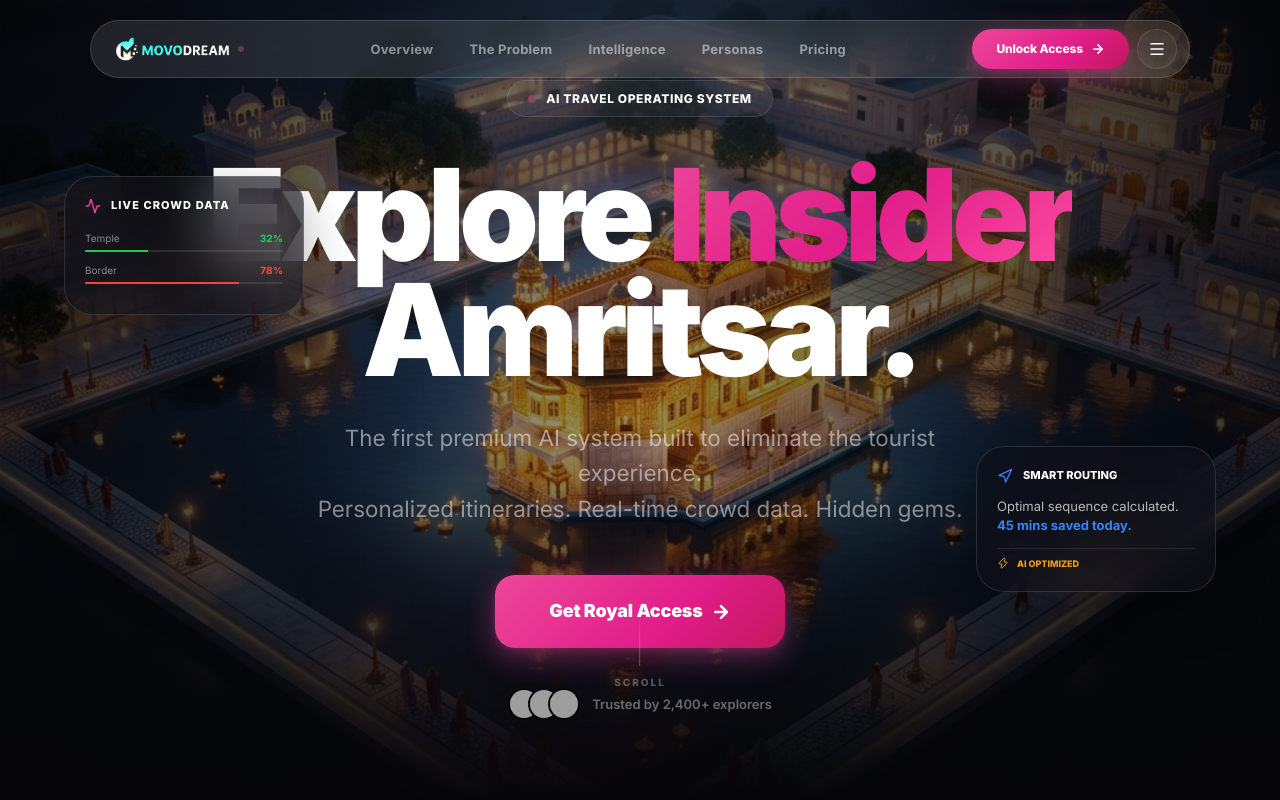
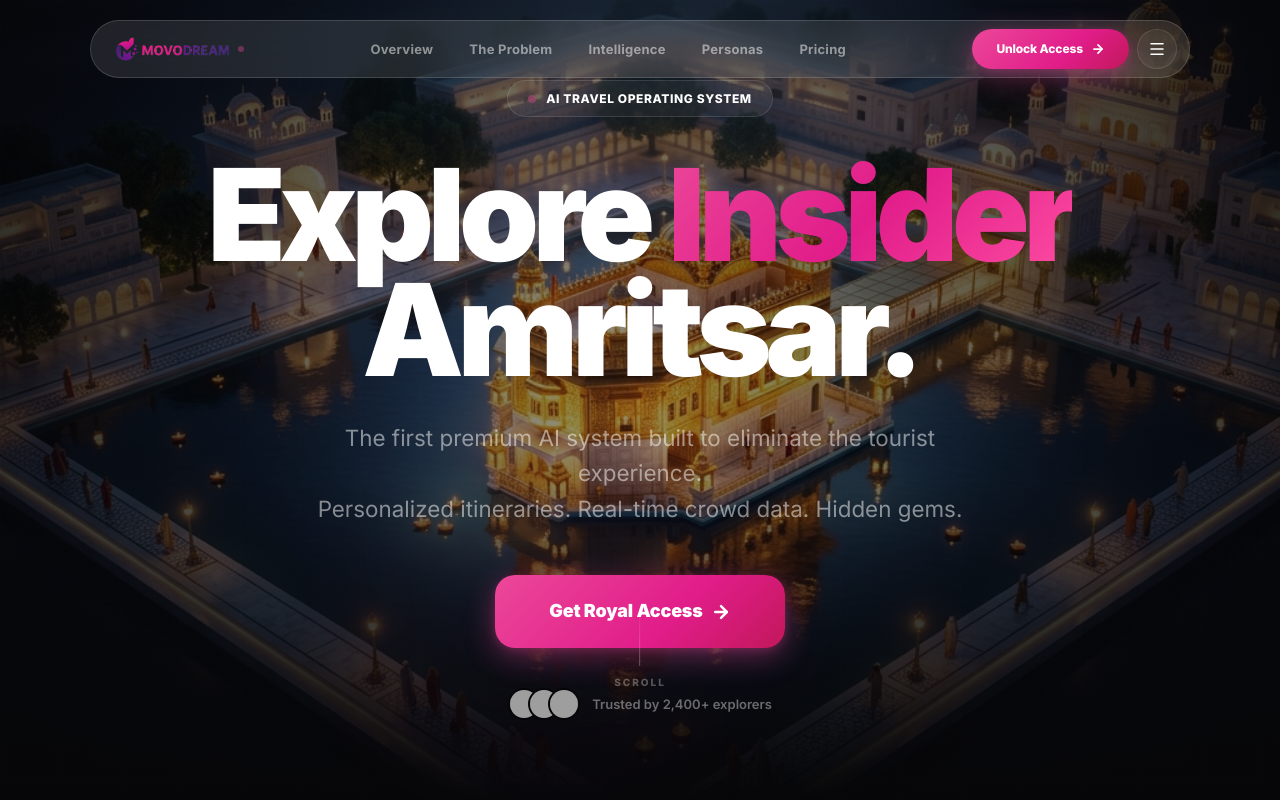
Before and after one commit to infabioinc/movodream-999-itinerary, a Next.js app: page / in a window 1280 px wide. Shown: the top 800 px of the page. Built offline with nearby package versions, Linux system fonts and the light colour scheme; grey boxes are pictures that could not be loaded.

Commit message:
Updated project

```diff
--- a/components/Footer.tsx
+++ b/components/Footer.tsx
@@ -28,7 +28,7 @@ export default function Footer() {
                   <img
                      src="/logo.webp"
                      alt="Royal Amritsar"
-              style={{ height: "32px", marginBottom: "24px", filter: "invert(1)" }}
+                     style={{ height: "32px", marginBottom: "24px" }}
                   />
                   <p style={{ fontSize: "15px", color: "rgba(255,255,255,0.4)", lineHeight: 1.8 }}>
                      The definitive intelligence layer for Amritsar travelers. Built by locals,
@@ -58,6 +58,43 @@ export default function Footer() {
                   >
                      Get Royal Access <ArrowRight size={16} strokeWidth={3} />
                   </motion.a>
+               </div>
+            </div>
+
+            {/* POWERED BY */}
+            <div className="mt-5 flex justify-end">
+               <div className="inline-flex items-center gap-2 rounded-lg border border-white/20 bg-white/5 px-3 py-2 transition-all duration-300 hover:bg-white/10">
+
+                  <a
+                     href="https://fabulousmedia.in/"
+                     target="_blank"
+                     rel="noopener noreferrer"
+                     className="opacity-90 hover:opacity-100 transition-opacity"
+                     aria-label="FabulousMedia"
+                  >
+                     <img
+                        src="/fabulousmedia.webp"
+                        alt="FabulousMedia"
+                        className="h-3 w-auto"
+                     />
+                  </a>
+
+                  <span className="h-3 w-px bg-white/30" />
+
+                  <a
+                     href="https://gocommercially.com/"
+                     target="_blank"
+                     rel="noopener noreferrer"
+                     className="opacity-200 hover:opacity-200 transition-opacity"
+                     aria-label="GoCommercially"
+                  >
+                     <img
+                        src="/gocommercially.webp"
+                        alt="GoCommercially"
+                        className="h-3 w-auto"
+                     />
+                  </a>
+
                </div>
             </div>
 
--- a/components/Hero.tsx
+++ b/components/Hero.tsx
@@ -9,30 +9,6 @@ import {
 import { useMagneticEffect, useTiltEffect } from "@/components/MouseGlow";
 
 // ── Floating HUD Elements ───────────────────────────────────────────────────
-
-function FloatingHUD({ children, index, initialPos }: { children: React.ReactNode, index: number, initialPos: { top?: string, left?: string, right?: string, bottom?: string } }) {
-  const tiltRef = useTiltEffect(15);
-  return (
-    <motion.div
-      ref={tiltRef as React.RefObject<HTMLDivElement>}
-      initial={{ opacity: 0, scale: 0.8, y: 20 }}
-      animate={{ opacity: 1, scale: 1, y: 0 }}
-      transition={{ delay: 1 + index * 0.2, duration: 1, ease: [0.16, 1, 0.3, 1] }}
-      style={{
-        position: "absolute",
-        ...initialPos,
-        zIndex: 20,
-        pointerEvents: "auto",
-        transformStyle: "preserve-3d",
-      }}
-      className="hidden lg:block"
-    >
-      <div className="glass-dark" style={{ padding: "20px", width: "240px", border: "1px solid rgba(255,255,255,0.12)", boxShadow: "0 20px 50px rgba(0,0,0,0.3)" }}>
-        {children}
-      </div>
-    </motion.div>
-  );
-}
 
 // ── Main Hero ────────────────────────────────────────────────────────────────
 
@@ -76,43 +52,6 @@ export default function Hero() {
       />
 
       <div className="container" style={{ position: "relative", zIndex: 10 }}>
-
-        {/* Floating AI HUDs */}
-        <FloatingHUD index={0} initialPos={{ top: "15%", left: "5%" }}>
-          <div style={{ display: "flex", alignItems: "center", gap: "10px", marginBottom: "15px" }}>
-            <Activity size={16} color="#EC4899" className="live-dot" />
-            <span style={{ fontSize: "11px", fontWeight: 800, color: "white", letterSpacing: "0.1em" }}>LIVE CROWD DATA</span>
-          </div>
-          {[
-            { n: "Temple", v: 32, c: "#22C55E" },
-            { n: "Border", v: 78, c: "#EF4444" }
-          ].map(s => (
-            <div key={s.n} style={{ marginBottom: "10px" }}>
-              <div style={{ display: "flex", justifyContent: "space-between", fontSize: "10px", color: "rgba(255,255,255,0.5)", marginBottom: "4px" }}>
-                <span>{s.n}</span>
-                <span style={{ color: s.c, fontWeight: 800 }}>{s.v}%</span>
-              </div>
-              <div style={{ height: "2px", background: "rgba(255,255,255,0.1)", borderRadius: "1px", overflow: "hidden" }}>
-                <motion.div initial={{ width: 0 }} animate={{ width: `${s.v}%` }} transition={{ duration: 1, delay: 1.5 }} style={{ height: "100%", background: s.c }} />
-              </div>
-            </div>
-          ))}
-        </FloatingHUD>
-
-        <FloatingHUD index={1} initialPos={{ bottom: "20%", right: "5%" }}>
-          <div style={{ display: "flex", alignItems: "center", gap: "10px", marginBottom: "12px" }}>
-            <Navigation size={16} color="#3B82F6" />
-            <span style={{ fontSize: "11px", fontWeight: 800, color: "white" }}>SMART ROUTING</span>
-          </div>
-          <div style={{ fontSize: "13px", color: "rgba(255,255,255,0.7)", lineHeight: 1.5 }}>
-            Optimal sequence calculated.<br />
-            <span style={{ color: "#3B82F6", fontWeight: 700 }}>45 mins saved today.</span>
-          </div>
-          <div style={{ marginTop: "12px", borderTop: "1px solid rgba(255,255,255,0.1)", paddingTop: "8px", display: "flex", gap: "8px" }}>
-             <Zap size={12} color="#F59E0B" />
-             <span style={{ fontSize: "9px", color: "#F59E0B", fontWeight: 800 }}>AI OPTIMIZED</span>
-          </div>
-        </FloatingHUD>
 
         {/* ── Main Content ── */}
         <motion.div
--- a/components/Navbar.tsx
+++ b/components/Navbar.tsx
@@ -57,7 +57,7 @@ export default function Navbar() {
             <img
               src="/logo.webp"
               alt="Royal Amritsar"
-              style={{ height: "24px", filter: "invert(1) brightness(2)" }}
+              style={{ height: "24px" }}
             />
             <div className="live-dot" style={{ width: "6px", height: "6px", borderRadius: "50%", background: "#EC4899" }} />
           </a>
```
Also changed, not shown: public/fabulousmedia.webp (added), public/gocommercially.webp (added). Lines whose indentation alone changed are shown as unchanged.
